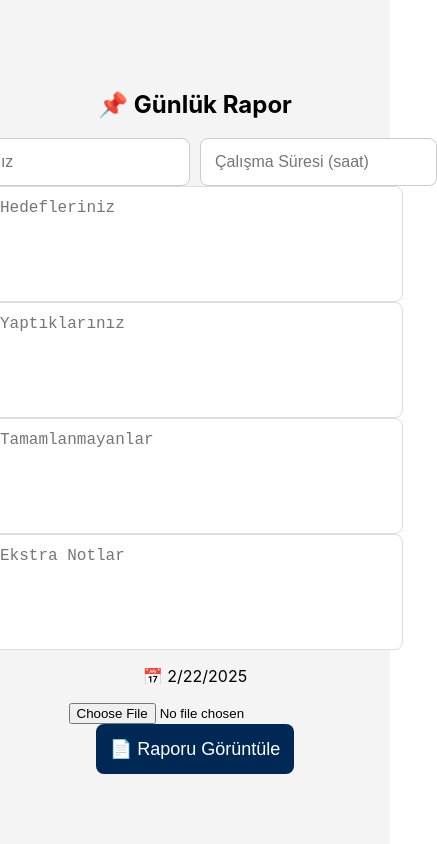
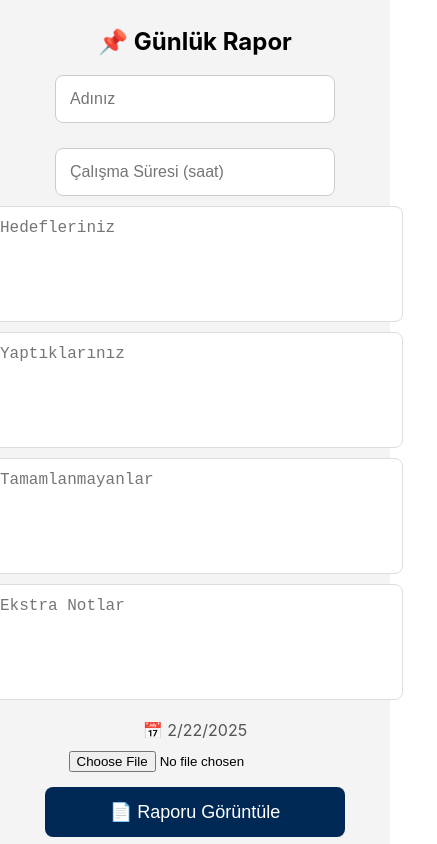
Before and after one commit to nazlinres01/report-app, a React (Create React App) app: page / in a window 390 px wide. Shown: the whole page, 437 px wide, since content can reach past the window. Built offline with nearby package versions, Linux system fonts and the light colour scheme.

Commit message:
updated mobile design

```diff
--- a/src/pages/Home.jsx
+++ b/src/pages/Home.jsx
@@ -45,14 +45,46 @@ function Home() {
       <h2 style={styles.title}>📌 Günlük Rapor</h2>
 
       <div style={styles.row}>
-        <input type="text" value={isim} onChange={(e) => setIsim(e.target.value)} placeholder="Adınız" style={styles.input} />
-        <input type="number" value={calismaSuresi} onChange={(e) => setCalismaSuresi(e.target.value)} placeholder="Çalışma Süresi (saat)" style={styles.input} />
+        <input
+          type="text"
+          value={isim}
+          onChange={(e) => setIsim(e.target.value)}
+          placeholder="Adınız"
+          style={styles.input}
+        />
+        <input
+          type="number"
+          value={calismaSuresi}
+          onChange={(e) => setCalismaSuresi(e.target.value)}
+          placeholder="Çalışma Süresi (saat)"
+          style={styles.input}
+        />
       </div>
 
-      <textarea value={hedefler} onChange={(e) => setHedefler(e.target.value)} placeholder="Hedefleriniz" style={styles.textarea}></textarea>
-      <textarea value={yapilanlar} onChange={(e) => setYapilanlar(e.target.value)} placeholder="Yaptıklarınız" style={styles.textarea}></textarea>
-      <textarea value={tamamlanmayanlar} onChange={(e) => setTamamlanmayanlar(e.target.value)} placeholder="Tamamlanmayanlar" style={styles.textarea}></textarea>
-      <textarea value={notlar} onChange={(e) => setNotlar(e.target.value)} placeholder="Ekstra Notlar" style={styles.textarea}></textarea>
+      <textarea
+        value={hedefler}
+        onChange={(e) => setHedefler(e.target.value)}
+        placeholder="Hedefleriniz"
+        style={styles.textarea}
+      ></textarea>
+      <textarea
+        value={yapilanlar}
+        onChange={(e) => setYapilanlar(e.target.value)}
+        placeholder="Yaptıklarınız"
+        style={styles.textarea}
+      ></textarea>
+      <textarea
+        value={tamamlanmayanlar}
+        onChange={(e) => setTamamlanmayanlar(e.target.value)}
+        placeholder="Tamamlanmayanlar"
+        style={styles.textarea}
+      ></textarea>
+      <textarea
+        value={notlar}
+        onChange={(e) => setNotlar(e.target.value)}
+        placeholder="Ekstra Notlar"
+        style={styles.textarea}
+      ></textarea>
 
       <p style={styles.date}>📅 {tarih}</p>
 
@@ -63,7 +95,12 @@ function Home() {
             {gorseller.map((gorsel, index) => (
               <div key={index} style={styles.imageItem}>
                 <p style={styles.imageName}>{gorsel.name}</p>
-                <button onClick={() => handleGorselSil(index)} style={styles.deleteButton}>❌</button>
+                <button
+                  onClick={() => handleGorselSil(index)}
+                  style={styles.deleteButton}
+                >
+                  ❌
+                </button>
               </div>
             ))}
           </div>
@@ -72,7 +109,9 @@ function Home() {
 
       {hata && <p style={styles.error}>{hata}</p>}
 
-      <button onClick={handleClick} style={styles.button}>📄 Raporu Görüntüle</button>
+      <button onClick={handleClick} style={styles.button}>
+        📄 Raporu Görüntüle
+      </button>
     </div>
   );
 }
@@ -87,6 +126,7 @@ const styles = {
     justifyContent: "center",
     background: "#F4F4F4",
     padding: "0",
+    boxSizing: "border-box",
   },
   title: {
     fontSize: "24px",
@@ -96,16 +136,19 @@ const styles = {
   row: {
     display: "flex",
     flexDirection: "row",
-    gap: "10px",
+    gap: "15px", // Daha fazla boşluk
     width: "100%",
     justifyContent: "center",
+    flexWrap: "wrap", // Mobil uyum için satırlara kaymasını sağlar
   },
   input: {
     flex: 1,
+    maxWidth: "250px", // Genişlikleri sınırladım
     padding: "14px",
     fontSize: "16px",
     borderRadius: "8px",
     border: "1px solid #ccc",
+    marginBottom: "10px", // Inputlar arasında boşluk
   },
   textarea: {
     width: "100%",
@@ -115,6 +158,7 @@ const styles = {
     borderRadius: "8px",
     border: "1px solid #ddd",
     resize: "none",
+    marginBottom: "10px", // Textarea'lar arasında boşluk
   },
   button: {
     padding: "14px",
@@ -124,12 +168,42 @@ const styles = {
     border: "none",
     borderRadius: "8px",
     cursor: "pointer",
+    width: "100%",
+    maxWidth: "300px", // Mobil uyum için butonun genişliği sınırlandırıldı
   },
   error: {
     color: "red",
     fontSize: "16px",
     textAlign: "center",
   },
+  fileUpload: {
+    marginBottom: "15px",
+  },
+  imageList: {
+    display: "flex",
+    flexDirection: "column",
+    gap: "10px",
+  },
+  imageItem: {
+    display: "flex",
+    justifyContent: "space-between",
+    alignItems: "center",
+  },
+  imageName: {
+    fontSize: "14px",
+    color: "#555",
+  },
+  deleteButton: {
+    background: "none",
+    border: "none",
+    color: "red",
+    cursor: "pointer",
+  },
+  date: {
+    fontSize: "16px",
+    color: "#555",
+    margin: "10px 0",
+  },
 };
 
 export default Home;
```
